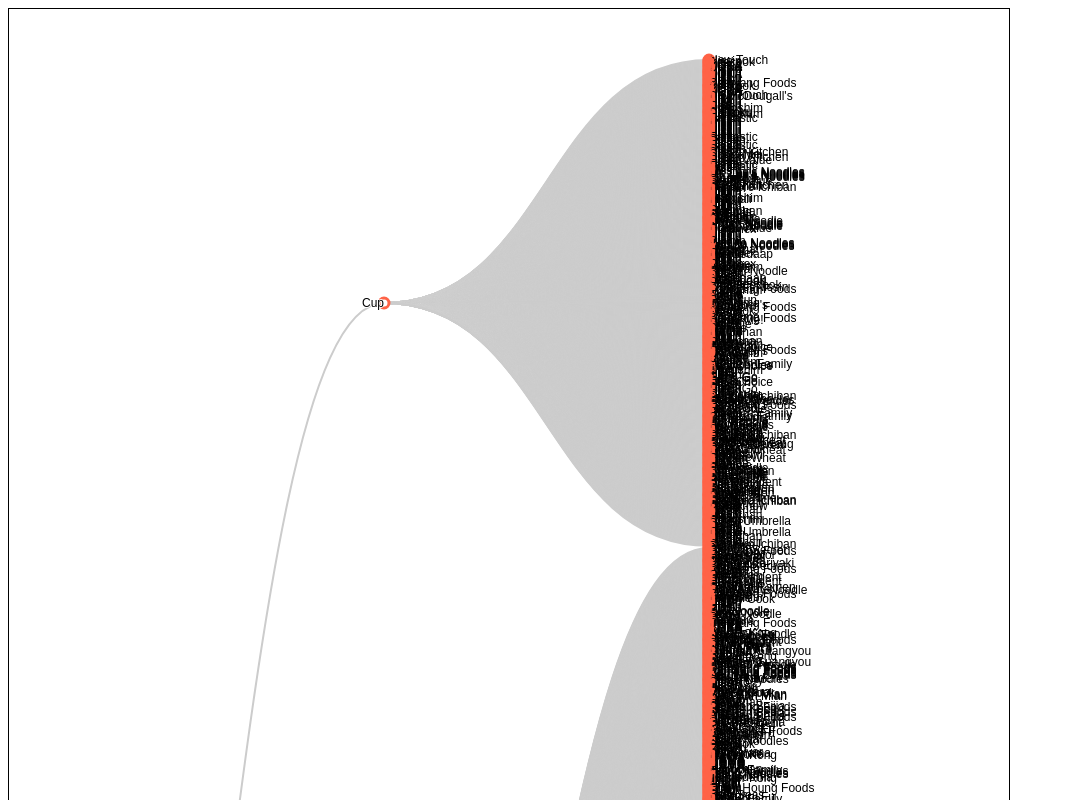
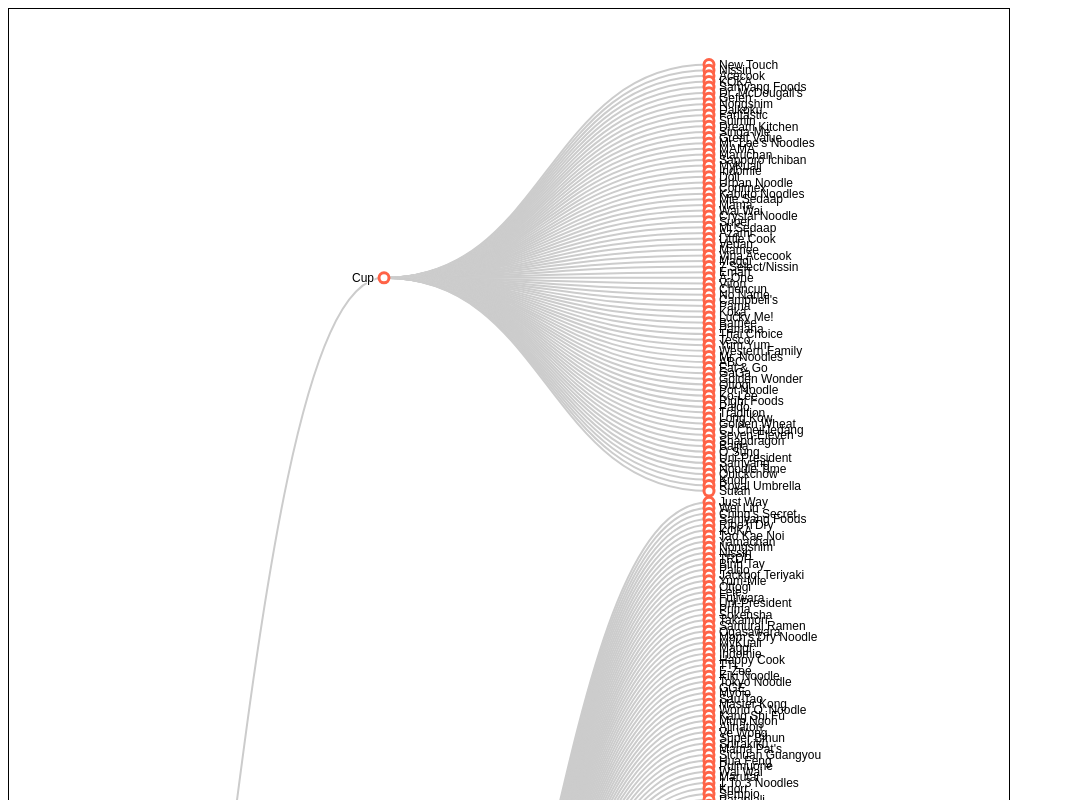
Before and after one commit to soggybag/d3-examples, a plain HTML site: page index-7.html in a window 1280 px wide. Shown: the top 800 px of the page, without its empty margins (0-1065 px from the left). Drawn offline with nearby package versions, Linux system fonts and the light colour scheme.

Commit message:
Update index-7.html

```diff
--- a/index-7.html
+++ b/index-7.html
@@ -127,9 +127,13 @@
 				// Here we create a top level of styles and children matching the style
 				const styles = styleNames.reduce((acc, name) => {
 					acc[name] = {}
-					acc[name].children = data
-						.filter(d => d.Style === name )
-						.map(d => ({name: d['Brand']}))
+					const brandsForStyle = Array.from(new Set(data
+						.filter(d => d.Style === name)
+						.map(o => o.Brand)))
+
+					console.log(brandsForStyle)
+
+					acc[name].children = brandsForStyle.map(d => ({ name: d }))
 					return acc
 				}, {})
 
@@ -220,18 +224,17 @@
 					// The stroke could be based on data...
 					// .style("stroke", d => d.data.type)
 					// Set the fill
-					.style('fill', '');
+					.style('fill', '')
 					// Fill could be based on data
-					// 	.style("fill", d => d.data.level);
+					// .style("fill", d => d.data.level);
 
 				// Add the text label
 				// append a text element
 				node.append('text')
 					// Position the text
 					.attr('dy', '0.35em')
-					// Position the text to the left or the right of the node
-					.attr('x', d => d.children ? (d.data.value + 5) * -1 : d.data.value + 5)
-					.attr('y', d => d.children && d.depth !== 0 ? -(d.data.value + 5) : d)
+					// Nodes with children get moved to the left otherwise to the right
+					.attr('dx', d => d.children === undefined ? 10 : -10)
 					.style('text-anchor', d => d.children ? 'end' : 'start')
 					// Set the text in the label
 					.text(d => d.data.name);
```
